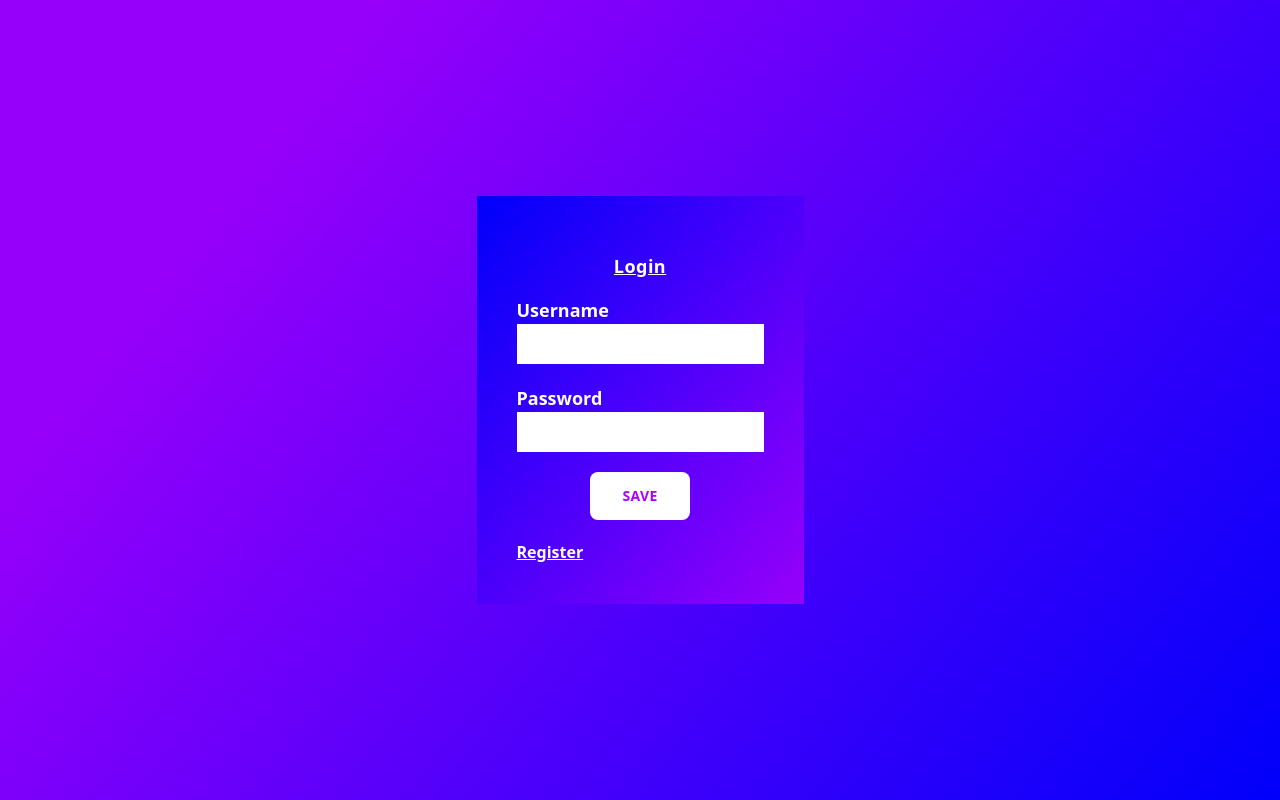
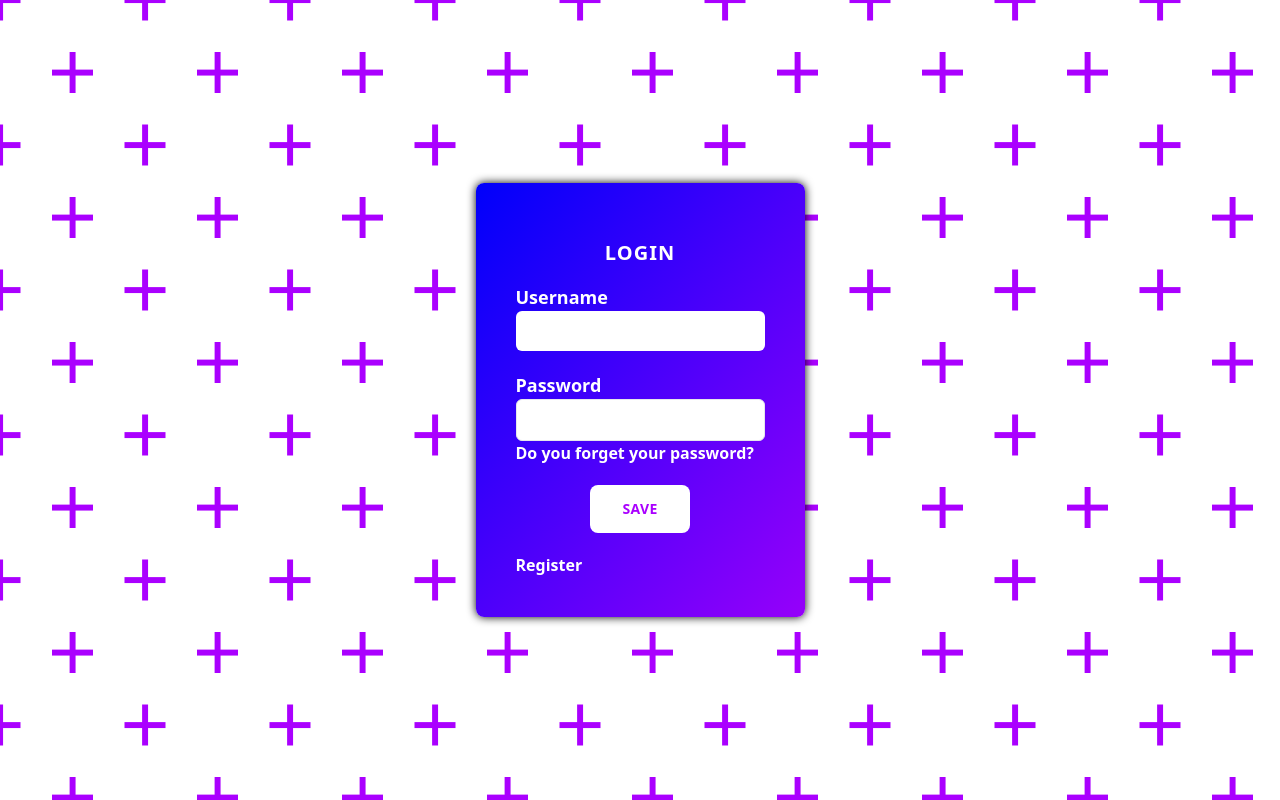
Before and after one commit to MatySeitour/to-do-list, a React (Vite) app in the folder client/: page /login in a window 1280 px wide. Built offline with nearby package versions, Linux system fonts and the light colour scheme; no server answers.

Commit message:
feat(client/component/register) add link to forget password and some styles

```diff
--- a/client/src/components/Login.jsx
+++ b/client/src/components/Login.jsx
@@ -1,5 +1,5 @@
 import { Formik, Form } from "formik";
-import { Link, useNavigate } from "react-router-dom";
+import { Link, useSearchParams } from "react-router-dom";
 import { useUsers } from "../Context/UsersContext";
 import "../styles.css"
 
@@ -7,8 +7,8 @@ function Login(){
     const {handleLogin, loginMessageError} = useUsers();
 
     return(
-            <div className="background-main w-full h-full flex justify-center items-center relative">
-                <div className="w-auto min-h-[400px] background-task h-auto p-10 pt-14 flex flex-col justify-center items-center radius">
+            <div className="background-login w-full h-full flex justify-center items-center relative">
+                <div className="w-auto rounded-lg shadow-login min-h-[400px] background-task h-auto p-10 pt-14 flex flex-col justify-center items-center radius">
                     <Formik
                         initialValues={{
                             username: "",
@@ -22,29 +22,34 @@ function Login(){
                     >
                         {({handleSubmit, handleChange, values}) => (
                             <Form className="flex flex-col justify-center items-center" onSubmit={handleSubmit}>
-                            <h2 className="font-bold text-[#fff] text-lg mb-4 underline tracking-wide">Login</h2>
+                                <h2 className="font-bold text-[#fff] text-xl mb-4 tracking-wider">LOGIN</h2>
                                 <div className="w-full h-full flex flex-col justify-center">
                                     <div className="w-full h-full flex flex-col mb-5">
                                         <label className="text-left text-[#fff] font-semibold text-lg">Username</label>
-                                    <input type="text" className="radius bg-white focus:placeholder:text-white text-[#a0f] focus:text-white focus:bg-gradient-to-tr from-[#00f] to-[#a0f] outline-none p-2 font-medium" onChange={handleChange} name="username" value={values.username} />
+                                        <input type="text" className="rounded-md radius bg-white focus:text-[#a0f] text-[#a0f] focus:bg-slate-300 outline-none p-2 font-medium" onChange={handleChange} name="username" value={values.username} />
                                     </div>
 
                                     <div className="w-full h-full flex flex-col mb-5">
-                                    <label className="text-left  text-[#fff] font-semibold text-lg">Password</label>
-                                    <input type="password" className="radius bg-white focus:placeholder:text-white text-[#a0f] focus:text-white focus:bg-gradient-to-tr from-[#00f] to-[#a0f] outline-none p-2" onChange={handleChange} name="password" value={values.password} />
-                                    {loginMessageError ? <span className="pl-1 translate-y-2 text-red-600 font-medium">user or password are incorrect!</span> : <></>}
+                                        <label className="text-left line-before__label relative text-[#fff] font-semibold text-lg">Password</label>
+                                        <input type="password" className="rounded-md border outline-none bg-white focus:text-[#a0f] text-[#a0f] focus:bg-slate-300 p-2" onChange={handleChange} name="password" value={values.password} />
+                                        {loginMessageError ? <span className="pl-1 text-red-600 font-medium">user or password are incorrect!</span> : <></>}
+                                        <div className="w-full">
+                                            <Link className="line-before relative text-[#fff] font-semibold" to={"/recovery-password"}>
+                                                Do you forget your password?
+                                            </Link>
+                                        </div>
                                     </div>
 
 
                                     <div className="w-full h-full flex justify-center mb-5">
-                                    <button className="btn outline-none border-none transition-all w-[100px] tracking-wide shadow-button__login hover:bg-[#a0f] hover:text-[#fff] bg-[#fff] text-[#a0f]" type="submit">save</button>
+                                        <button className="btn bg-white hover:bg-white text-[#a0f] outline-none border-none transition-all w-[100px] tracking-wide shadow-button__login shadow-button__editTask font-bold" type="submit">save</button>
                                     </div>
                                 </div>
                             </Form>
                         )}
                     </Formik>
                     <div className="w-full">
-                    <Link className="text-[#fff] underline font-semibold" to={"/register"}>Register</Link>
+                        <Link className="line-before relative text-[#fff] font-semibold" to={"/register"}>Register</Link>
                     </div>
                 </div>
             </div>
```
Lines whose indentation alone changed are shown as unchanged.
